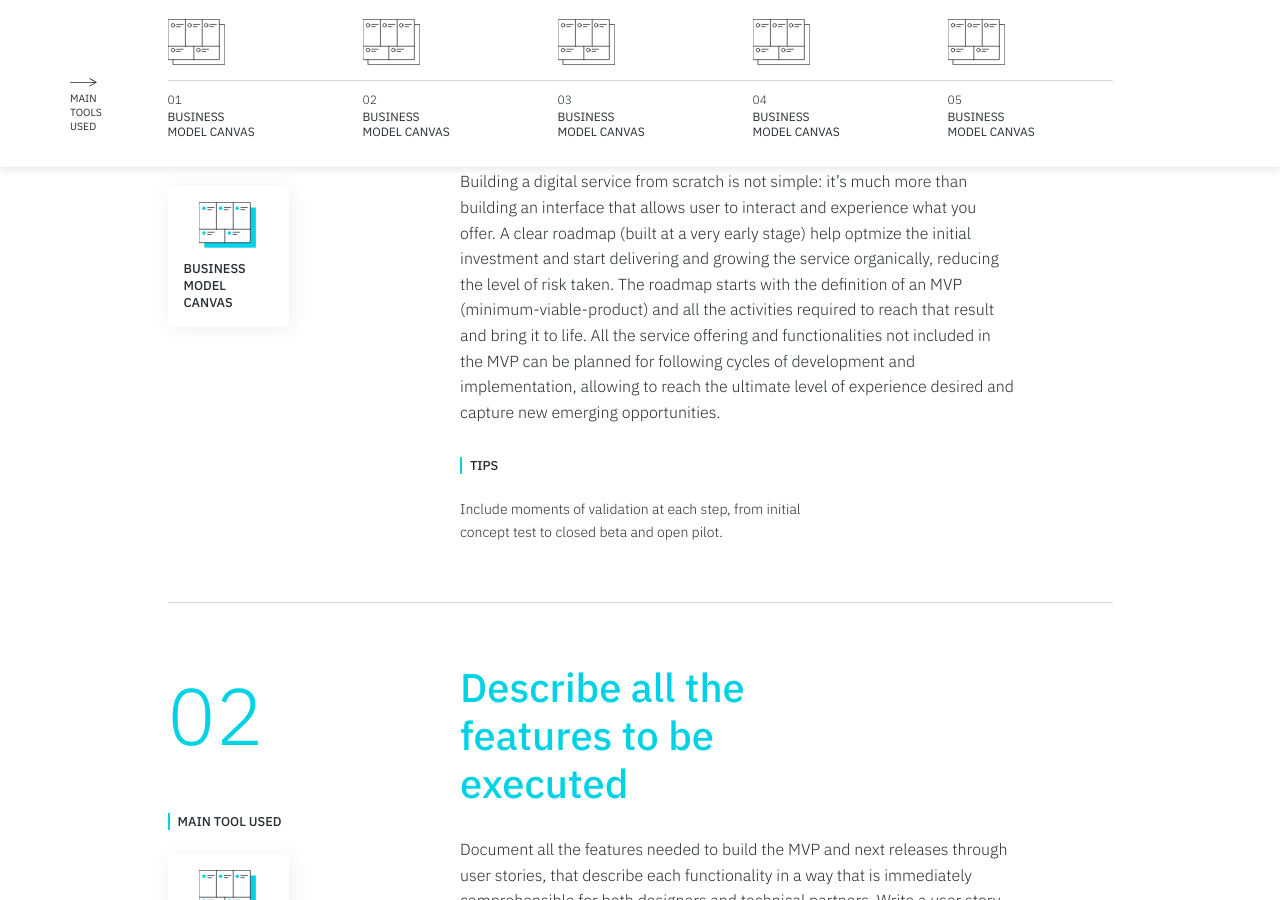
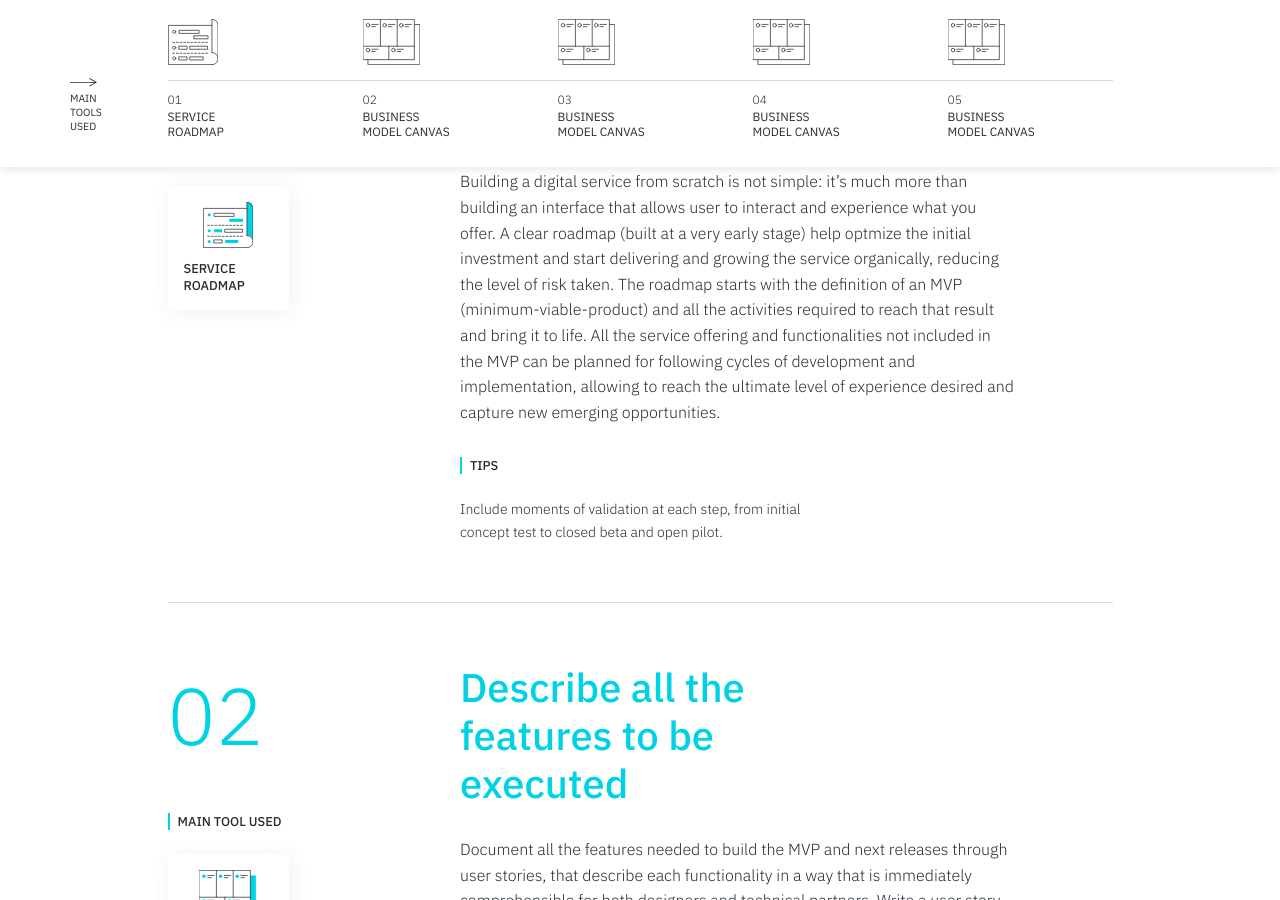
Before and after one commit to service-design-tools/sdt-website, a Jekyll site: the page built from _tutorials/how-to-make-a-digital-service-real.md, in a window 1280 px wide and 900 px high, scrolled down 780 px. Built offline with Jekyll 4.4.1, drawn with Linux system fonts in a browser that asks for light colours.

Commit message:
Update tutorial “how-to-make-a-digital-service-real”

```diff
--- a/_tutorials/how-to-make-a-digital-service-real.md
+++ b/_tutorials/how-to-make-a-digital-service-real.md
@@ -20,7 +20,7 @@ steps:
       Include moments of validation at each step, from initial concept test to
       closed beta and open pilot.
     title: Define a strategy for service implementation
-    tool: Business Model Canvas
+    tool: Service Roadmap
   - description: >-
       Document all the features needed to build the MVP and next releases
       through user stories, that describe each functionality in a way that is
```
